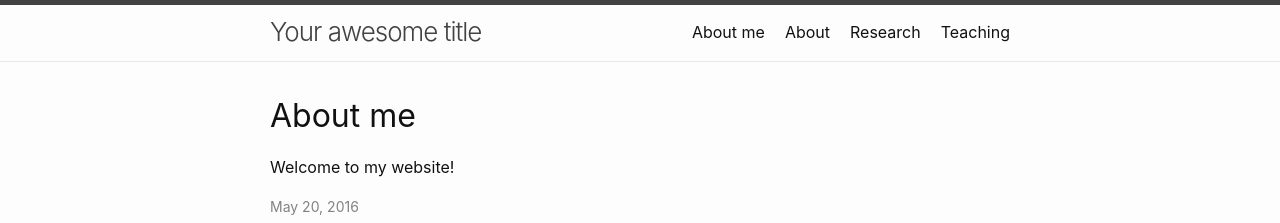
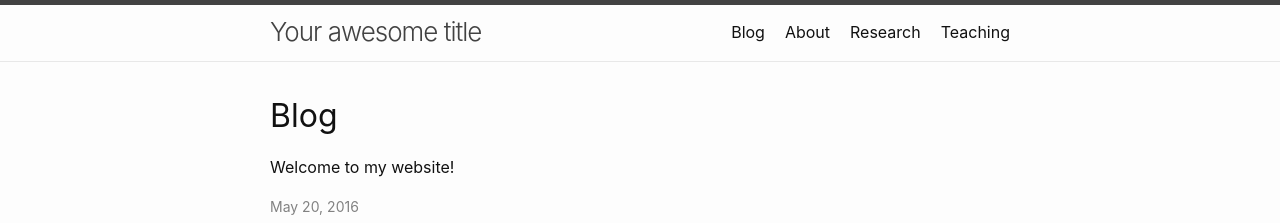
Before and after one commit to mswelch/personal-website-template, a Jekyll site: the page built from index.md, in a window 1280 px wide. Shown: the top 223 px of the page. Built offline with Jekyll 4.4.1, drawn with Linux system fonts in a browser that asks for light colours.

Commit message:
Update index.md

```diff
--- a/index.md
+++ b/index.md
@@ -6,7 +6,7 @@
 # See: https://jekyllrb.com/docs/themes/#overriding-theme-defaults
 #
 layout: home
-title: About me
+title: Blog
 permalink: /
 ---
 
```
